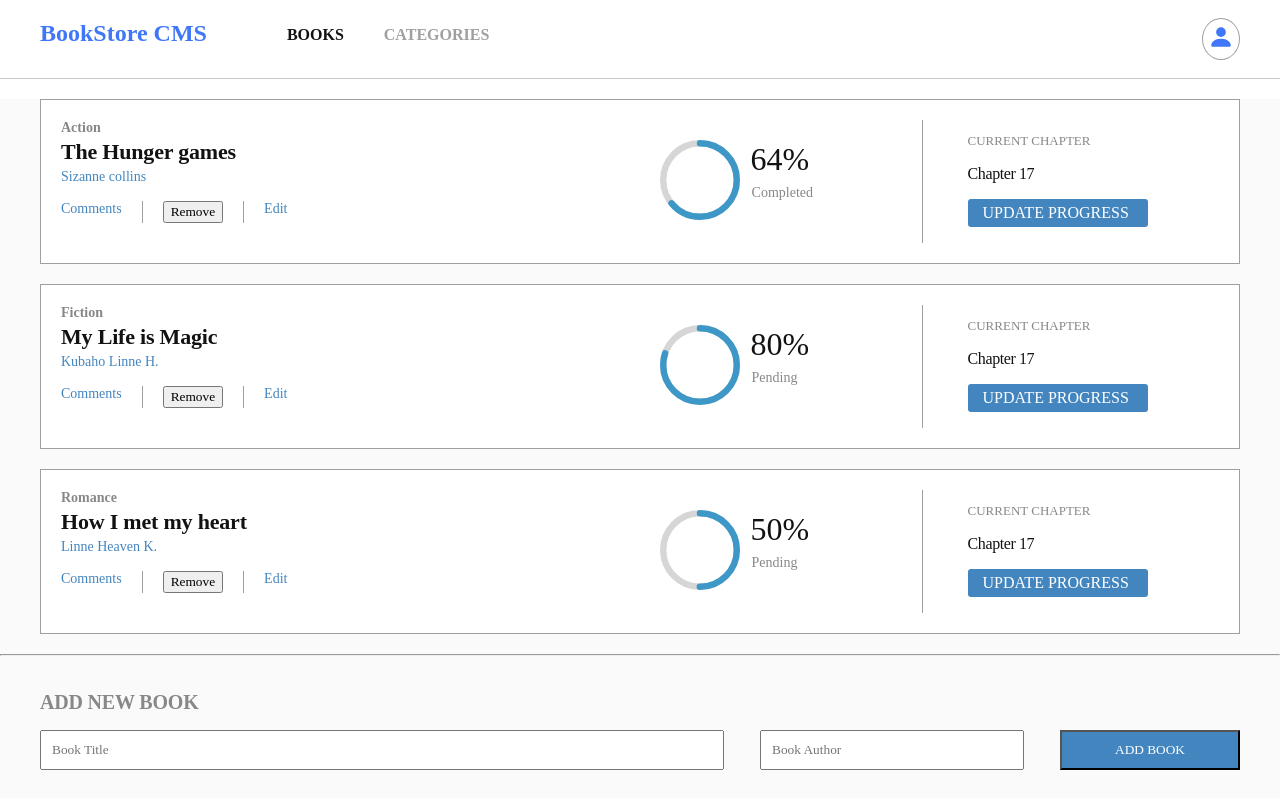
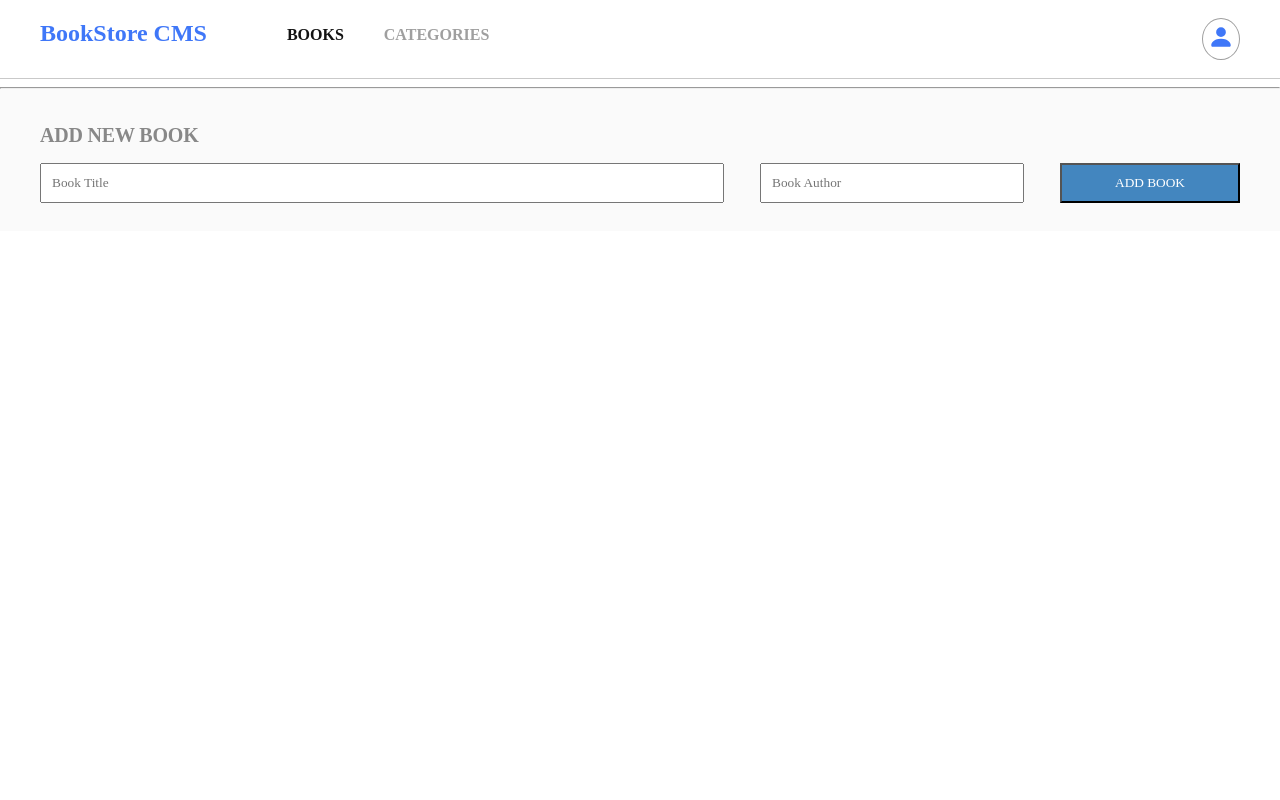
Before and after one commit to Kgomotso196/Bookstore, a React (Create React App) app: page / in a window 1280 px wide. Built offline with nearby package versions, Linux system fonts and the light colour scheme.

Commit message:
Import Button component from './Button

```diff
--- a/src/components/Book.js
+++ b/src/components/Book.js
@@ -5,31 +5,34 @@ import {
 import 'react-circular-progressbar/dist/styles.css';
 import '../styles/book.css';
 import PropTypes from 'prop-types';
+import Button from './Button';
 
 function Book({
-  genre, title, author, progress, status,
+  category, title, author, id, onClick,
 }) {
   return (
     <div className="book-wrapper">
       <div className="book-info">
-        <p className="book-genre">{genre}</p>
-        <p className="book-title">{title}</p>
-        <p className="book-author">{author}</p>
+        <p className="book-genre">{category || 'Uncategorised'}</p>
+        <p className="book-title">{title || 'Unititled'}</p>
+        <p className="book-author">{author || 'Unknown'}</p>
         <ul className="book-actions">
           <li className="book-comment">Comments</li>
-          <li className="book-remove"><button type="button"> Remove </button></li>
+          <li className="book-remove">
+            <Button cname="remove-button" id={id} onClick={onClick} title="Remove" />
+          </li>
           <li className="book-edit">Edit</li>
         </ul>
       </div>
       <div className="progress-wrapper">
         <div className="book-progress">
-          <div className="book-progress-bar"><CircularProgressbar value={progress} /></div>
+          <div className="book-progress-bar"><CircularProgressbar value={60} /></div>
           <div className="book-progress-data">
             <div className="book-progress-percentage">
-              {progress}
+              {60}
               %
             </div>
-            <div className="book-progress-status">{status}</div>
+            <div className="book-progress-status">completed</div>
           </div>
         </div>
         <div className="book-current">
@@ -43,18 +46,18 @@ function Book({
 }
 
 Book.defaultProps = {
-  genre: '',
+  category: '',
   title: '',
   author: '',
-  progress: '',
-  status: '',
+  id: '',
+  onClick: '',
 };
 Book.propTypes = {
-  genre: PropTypes.string,
+  category: PropTypes.string,
   title: PropTypes.string,
   author: PropTypes.string,
-  progress: PropTypes.string,
-  status: PropTypes.string,
+  id: PropTypes.string,
+  onClick: PropTypes.func,
 };
 
 export default Book;
--- a/src/components/BookList.js
+++ b/src/components/BookList.js
@@ -1,39 +1,24 @@
 import React from 'react';
+import { useSelector, useDispatch } from 'react-redux';
 import Book from './Book';
-
-const booksArr = [
-  {
-    genre: 'Action',
-    title: 'The Hunger games',
-    author: 'Sizanne collins',
-    progress: '64',
-    status: 'Completed',
-  }, {
-    genre: 'Fiction',
-    title: 'My Life is Magic',
-    author: 'Kubaho Linne H.',
-    progress: '80',
-    status: 'Pending',
-  }, {
-    genre: 'Romance',
-    title: 'How I met my heart',
-    author: 'Linne Heaven K.',
-    progress: '50',
-    status: 'Pending',
-  },
-];
+import { removeBook } from '../redux/books/booksSlice';
 
 function BookList() {
+  const booksArr = useSelector((state) => state.book.books);
+  const dispatch = useDispatch();
+  const clickHandler = (e) => {
+    dispatch(removeBook(e.target.id));
+  };
   return (
     <>
       {booksArr.map((book) => (
         <Book
-          key={book.title + book.genre}
-          genre={book.genre}
+          key={book.itemId + book.title}
+          id={book.itemId}
+          category={book.category}
           title={book.title}
           author={book.author}
-          progress={book.progress}
-          status={book.status}
+          onClick={clickHandler}
         />
       ))}
       <hr />
--- a/src/components/newBook.js
+++ b/src/components/newBook.js
@@ -1,14 +1,30 @@
-import React from 'react';
+import React, { useState } from 'react';
+import { useSelector, useDispatch } from 'react-redux';
+import { addBook } from '../redux/books/booksSlice';
 import '../styles/newBook.css';
+import Button from './Button';
 
 function AddBook() {
+  const [title, setTitle] = useState('');
+  const [author, setAuthor] = useState('');
+  const booksArr = useSelector((state) => state.book.books);
+  const dispatch = useDispatch();
+  const clickHandler = (e) => {
+    const id = booksArr.length + 1;
+    dispatch(addBook({
+      itemId: `item${id + 1}`,
+      title,
+      author,
+    }));
+    e.preventDefault();
+  };
   return (
     <div className="form-wrapper">
       <h2 className="add-head">ADD NEW BOOK</h2>
       <form className="add-book">
-        <input type="text" name="title" placeholder="Book Title" className="input-one" />
-        <input type="text" name="author" placeholder="Book Author" className="input-two" />
-        <button type="submit" className="add-button">ADD BOOK</button>
+        <input type="text" name="title" placeholder="Book Title" className="input-one" onChange={(e) => setTitle(e.target.value)} />
+        <input type="text" name="author" placeholder="Book Author" className="input-two" onChange={(e) => setAuthor(e.target.value)} />
+        <Button cname="add-button" onClick={clickHandler} title="ADD BOOK" />
       </form>
     </div>
   );
```
